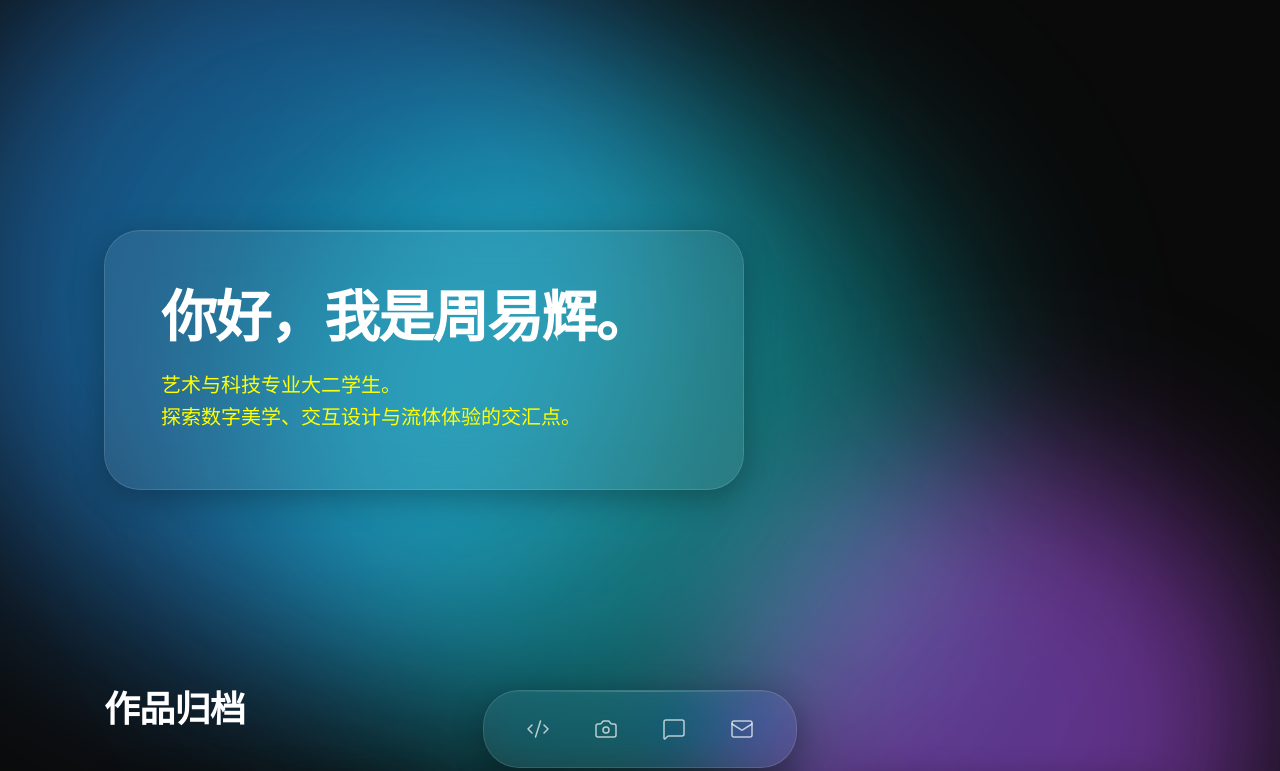
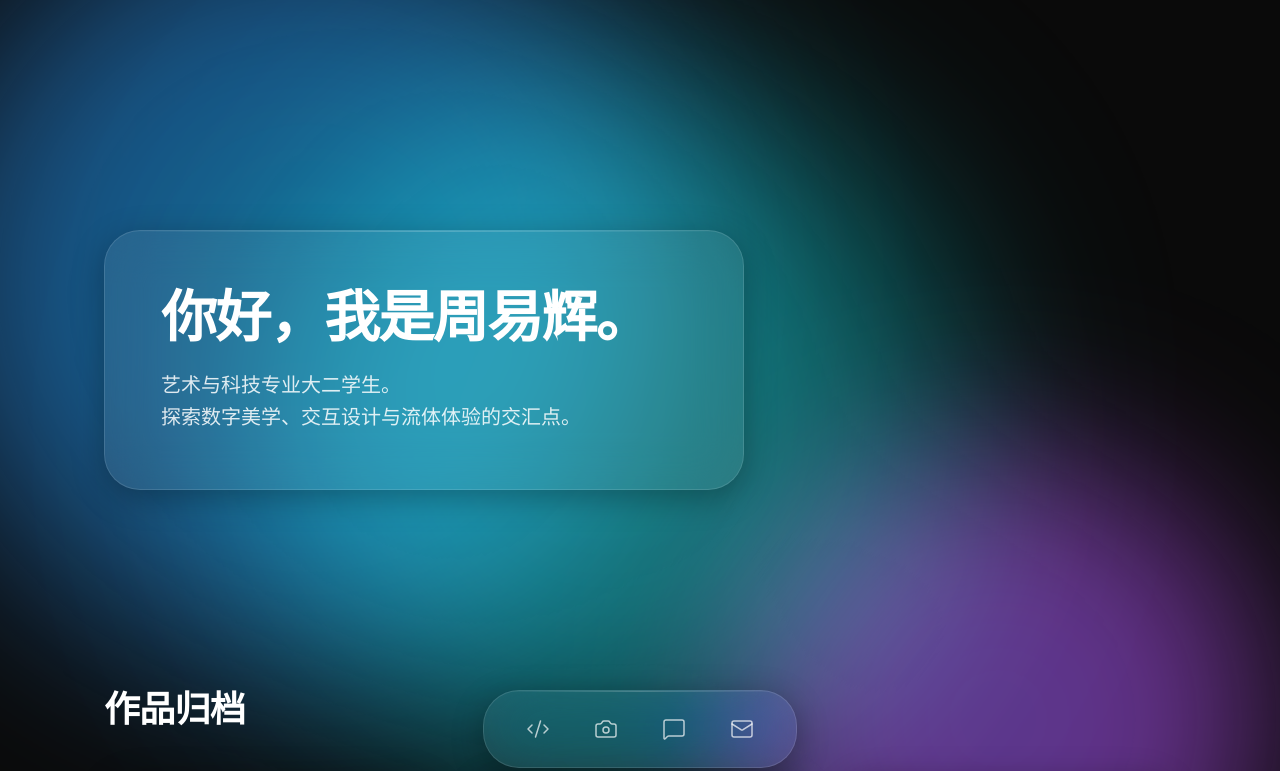
Before and after one commit to ethanzhou-dev/portfolio, a React (Vite) app: page / in a window 1280 px wide. Shown: the top 771 px of the page. Built offline with nearby package versions, Linux system fonts and the light colour scheme.

Commit message:
feat: 更新主页英雄部分文本颜色为白色，提升可读性

```diff
--- a/src/App.tsx
+++ b/src/App.tsx
@@ -43,7 +43,7 @@ function App() {
             </h1>
             <p style={{
               fontSize: '1.25rem',
-              color: 'rgba(255, 255, 0.85)',
+              color: 'rgba(255, 255, 255, 0.85)',
               lineHeight: 1.6,
               fontWeight: 300
             }}>
```
